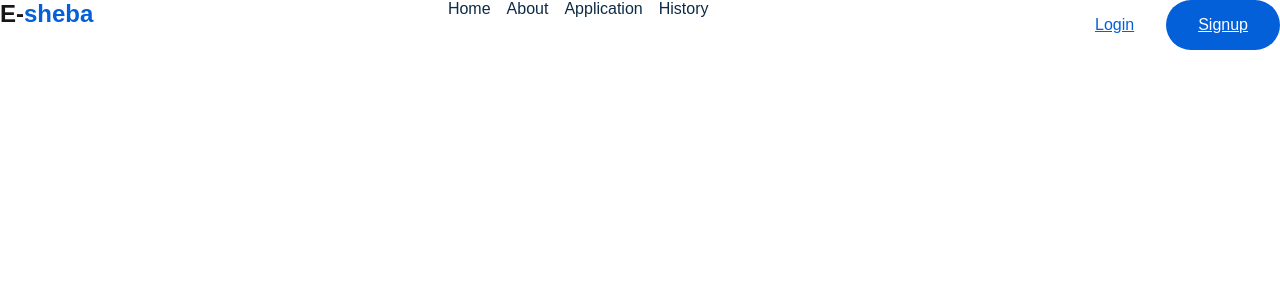
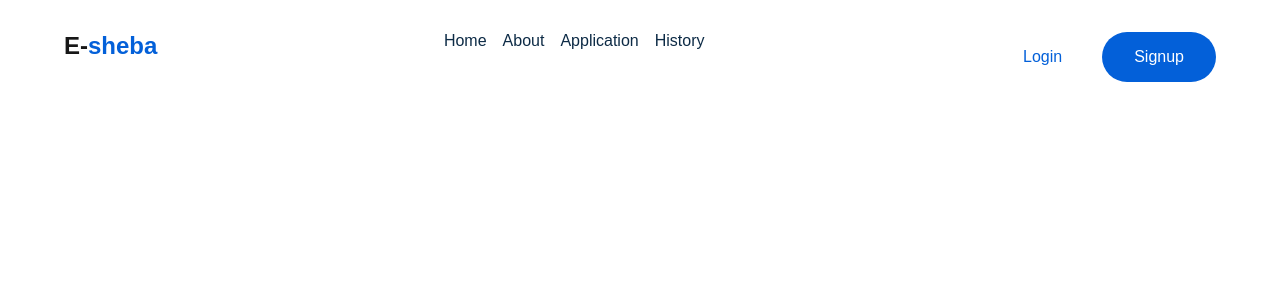
Before and after one commit to Hadi20Diab/DigitalHubFirstProject, a Next.js app in the folder my-app/: page / in a window 1280 px wide. Shown: the top 300 px of the page. Built offline with nearby package versions, Linux system fonts and the light colour scheme.

Commit message:
style: adjust padding in body and refine button hover transitions for improved UI consistency

```diff
--- a/my-app/app/components/navbar/Navbar.css
+++ b/my-app/app/components/navbar/Navbar.css
@@ -1,6 +1,7 @@
 .row{
     display: flex;
     justify-content: space-between;
+    gap: 0.5em;
 }
 .logo-text h1 span{
     color: var(--primary-color);
@@ -28,20 +29,17 @@
 .button{
     padding: 1em 2em;
     border-radius: 2em;
-}
-.button a{
     text-decoration: none;
+    transition: all 0.3s ease-in-out;
 }
 
 .button-1{
     border: var(--primary-color);
     color: var(--primary-color);
-    transition: all 1s ease-in-out;
 }
 .button-2{
     background-color: var(--primary-color);
     color: white;
-    transition: all 1s ease-in-out;
 }
 .button-1:hover{
     background-color: var(--primary-color);
--- a/my-app/app/globals.css
+++ b/my-app/app/globals.css
@@ -18,6 +18,7 @@ html,
 body {
   max-width: 100vw;
   overflow-x: hidden;
+  padding: 1em 2rem;
 }
 
 body {
```
